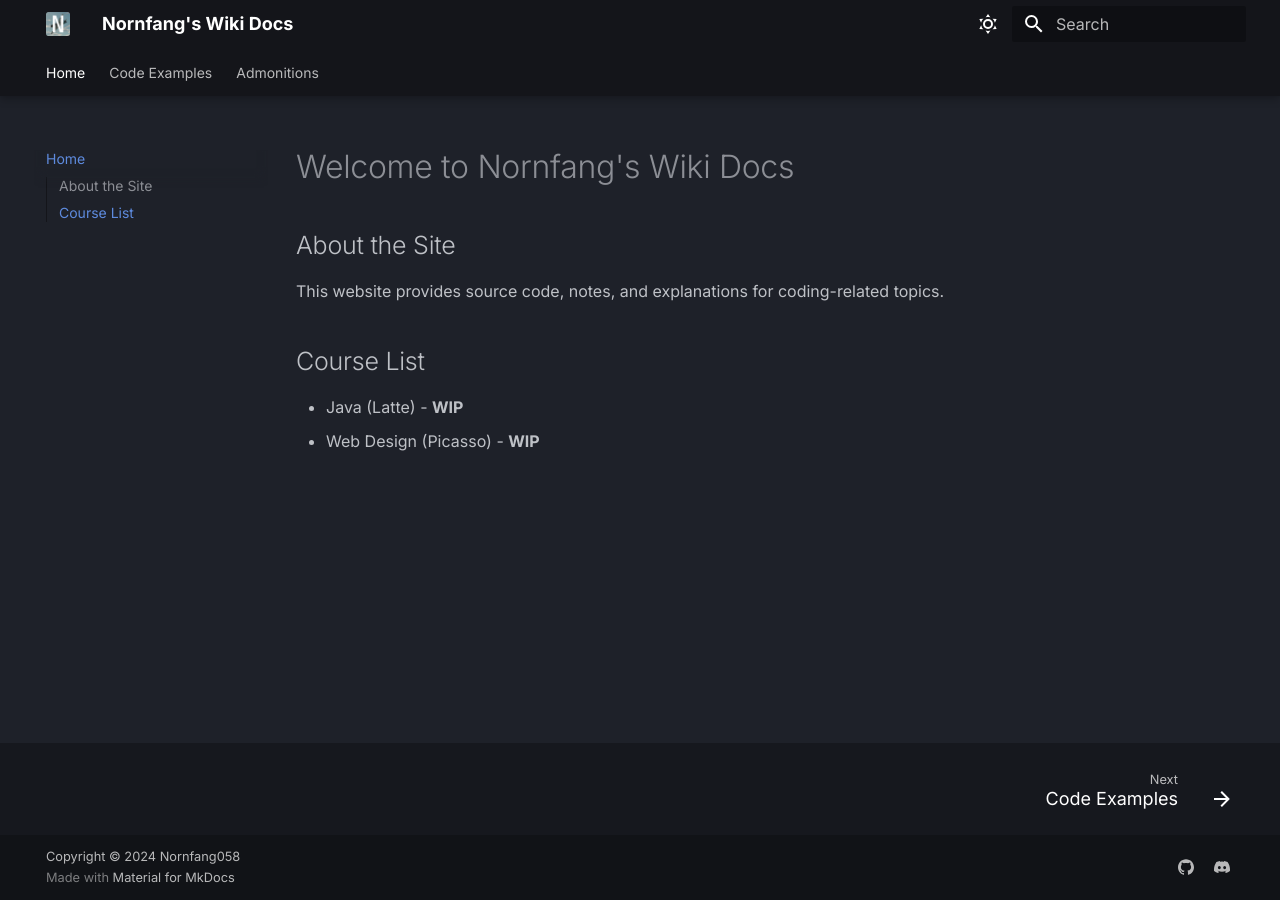
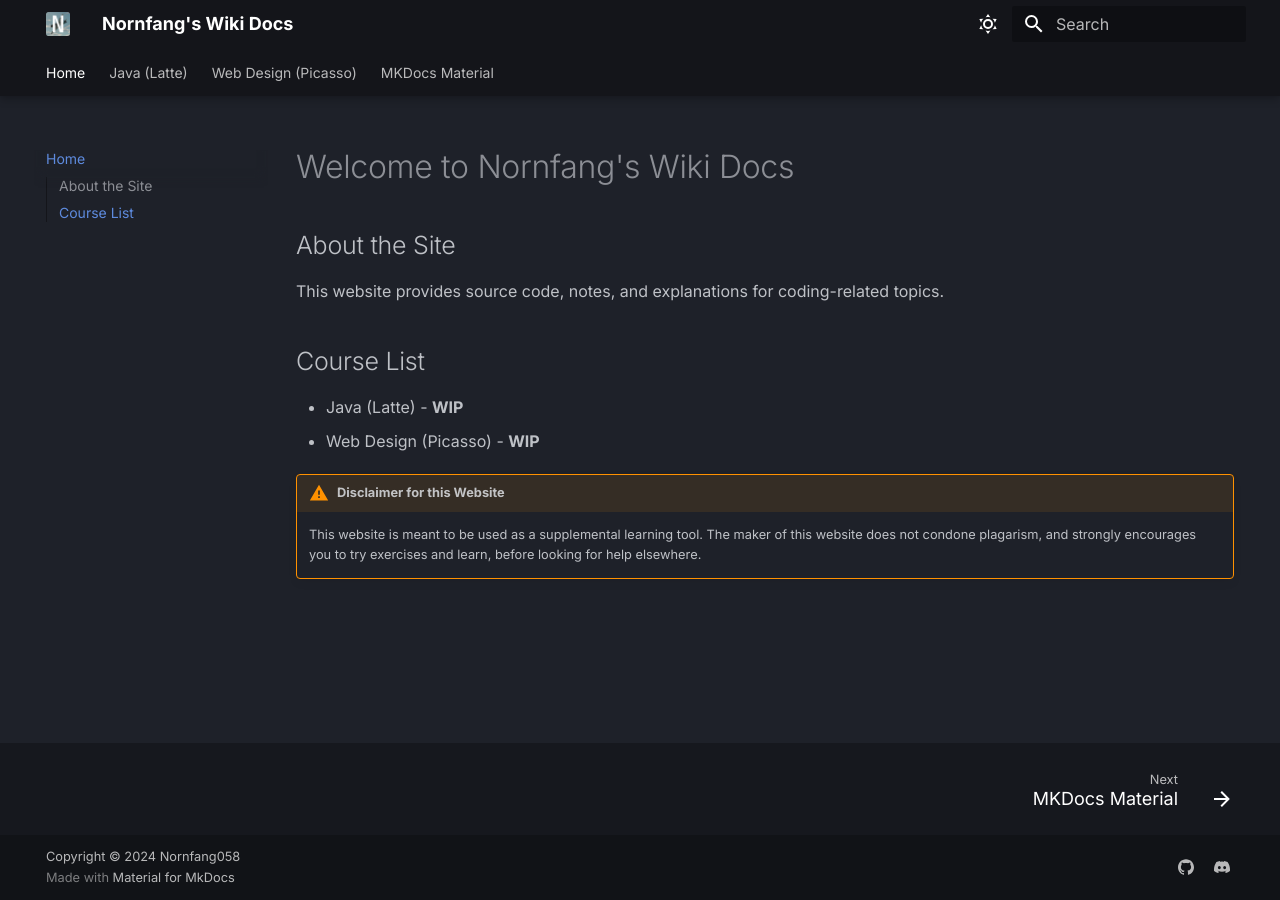
Before and after one commit to nornfang058/wiki-docs, an MkDocs documentation site: the page built from docs/index.md, in a window 1280 px wide. Built offline with MkDocs 1.6.1 and Material for MkDocs 9.7.7, drawn with Linux system fonts in a browser that asks for light colours.

Commit message:
Added new URLs to pages and updated homepage.

```diff
--- a/docs/index.md
+++ b/docs/index.md
@@ -6,3 +6,9 @@ This website provides source code, notes, and explanations for coding-related to
 ## Course List
 * Java (Latte) - **WIP**
 * Web Design (Picasso) - **WIP**
+
+!!! warning "Disclaimer for this Website"
+    This website is meant to be used as a supplemental learning
+    tool. The maker of this website does not condone plagarism,
+    and strongly encourages you to try exercises and learn, before
+    looking for help elsewhere.
--- a/mkdocs.yml
+++ b/mkdocs.yml
@@ -65,5 +65,6 @@ copyright: Copyright &copy; 2024 Nornfang058
 
 nav:
   - Home: index.md
-  - Code Examples: code-examples.md
-  - Admonitions: admonitions.md
+  - Java (Latte): /web-picasso/java-latte.md
+  - Web Design (Picasso): /java-latte/web-picasso.md
+  - MKDocs Material: mkdocs-material.md
```
